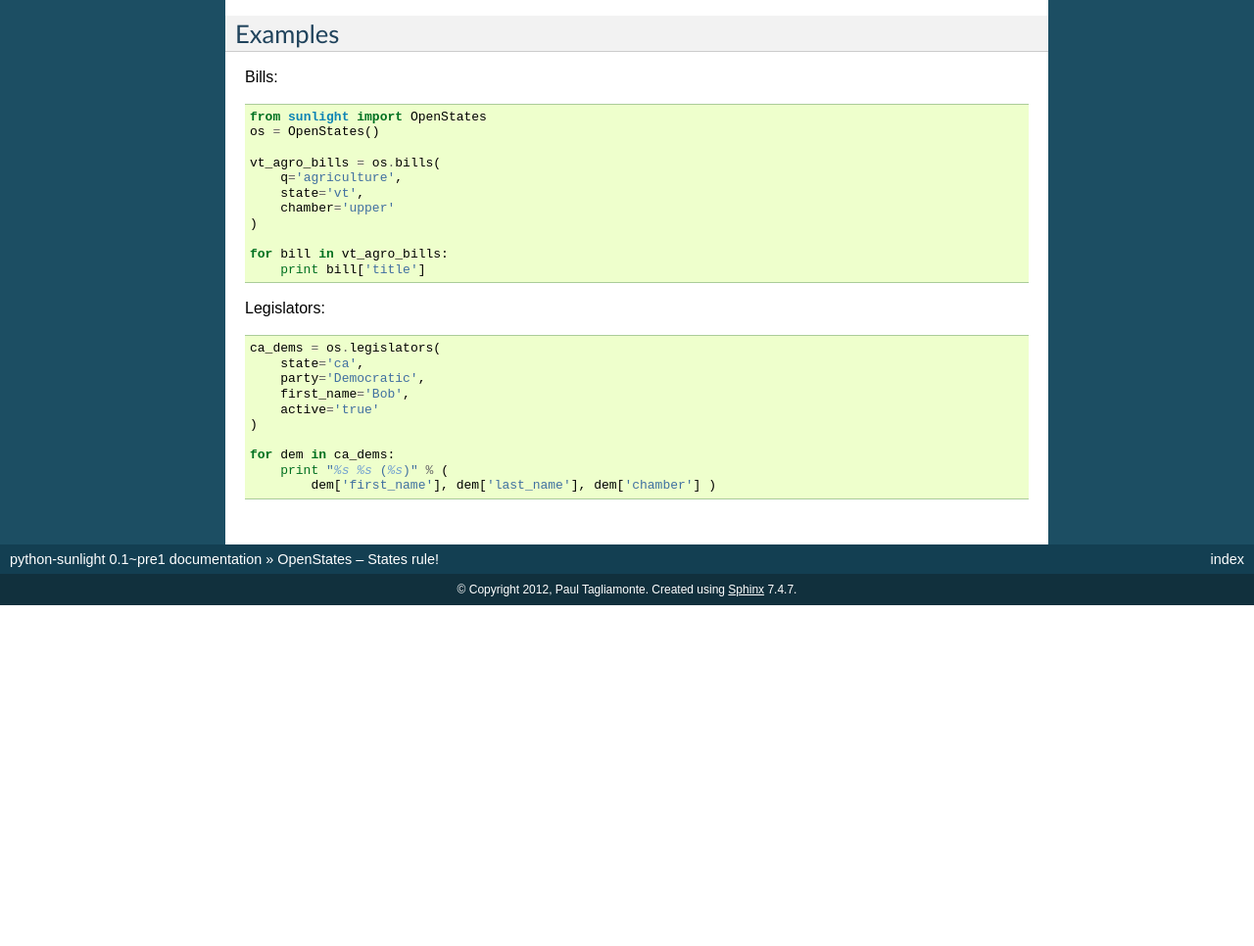
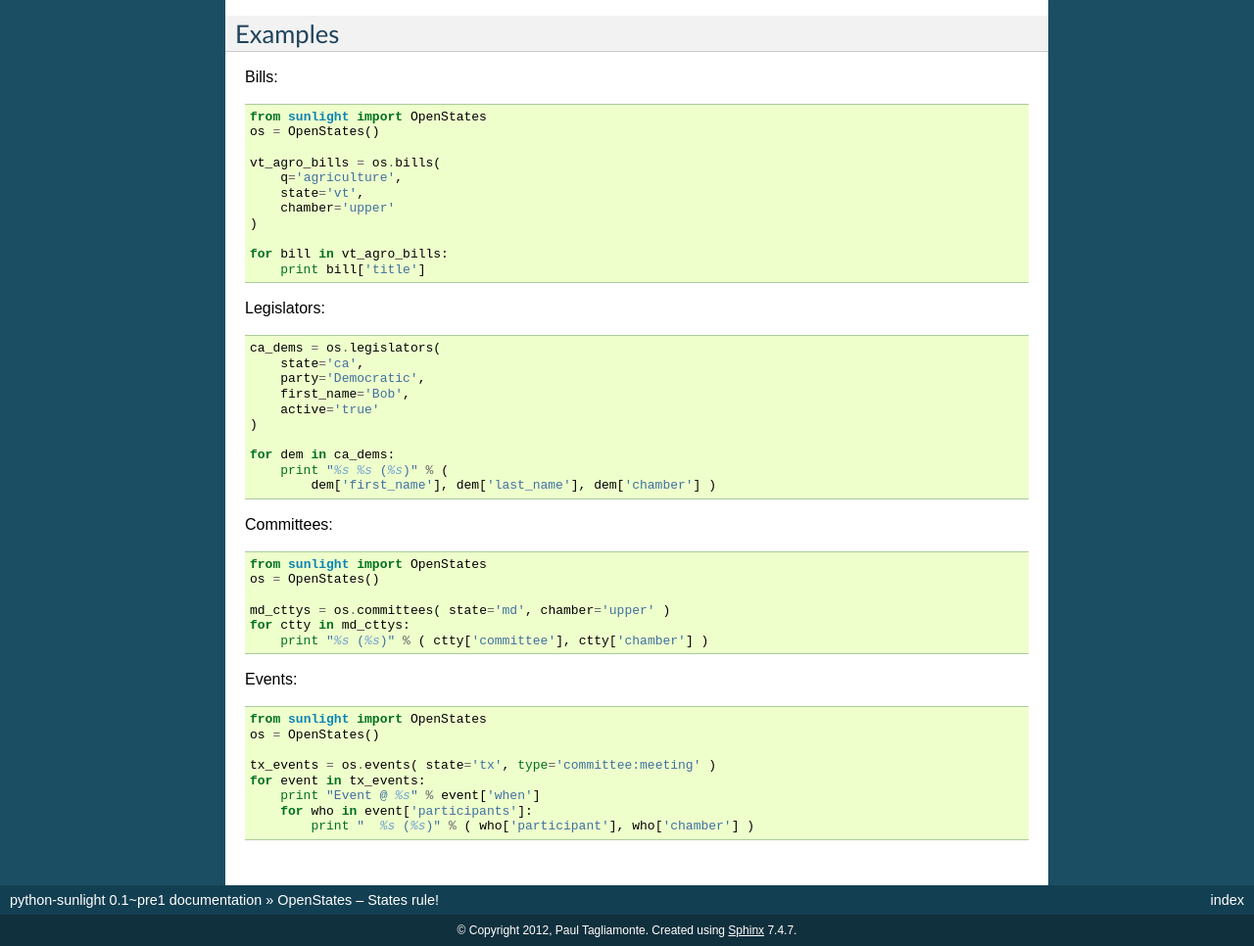
Before and after one commit to sunlightlabs/python-sunlight, a Sphinx documentation site: the page built from docs/source/sunlight/services/openstates.rst, in a window 1280 px wide, cut to the strip 304-1270 px from the top of the page. Shown: the whole strip at 98% size. Built offline with Sphinx 7.4.7, drawn with Linux system fonts in a browser that asks for light colours; formulas are drawn with MathJax 3; the version number is read from the project's files by our own code; before the commit the page ends 922 px from its top, so only the background shows below that.

Commit message:
More doc changes

```diff
--- a/docs/source/sunlight/services/openstates.rst
+++ b/docs/source/sunlight/services/openstates.rst
@@ -40,3 +40,23 @@ Legislators::
     for dem in ca_dems:
         print "%s %s (%s)" % (
             dem['first_name'], dem['last_name'], dem['chamber'] )
+
+Committees::
+
+    from sunlight import OpenStates
+    os = OpenStates()
+
+    md_cttys = os.committees( state='md', chamber='upper' )
+    for ctty in md_cttys:
+        print "%s (%s)" % ( ctty['committee'], ctty['chamber'] )
+
+Events::
+
+    from sunlight import OpenStates
+    os = OpenStates()
+
+    tx_events = os.events( state='tx', type='committee:meeting' )
+    for event in tx_events:
+        print "Event @ %s" % event['when']
+        for who in event['participants']:
+            print "  %s (%s)" % ( who['participant'], who['chamber'] )
```
Also changed, not shown: 1 other file.
